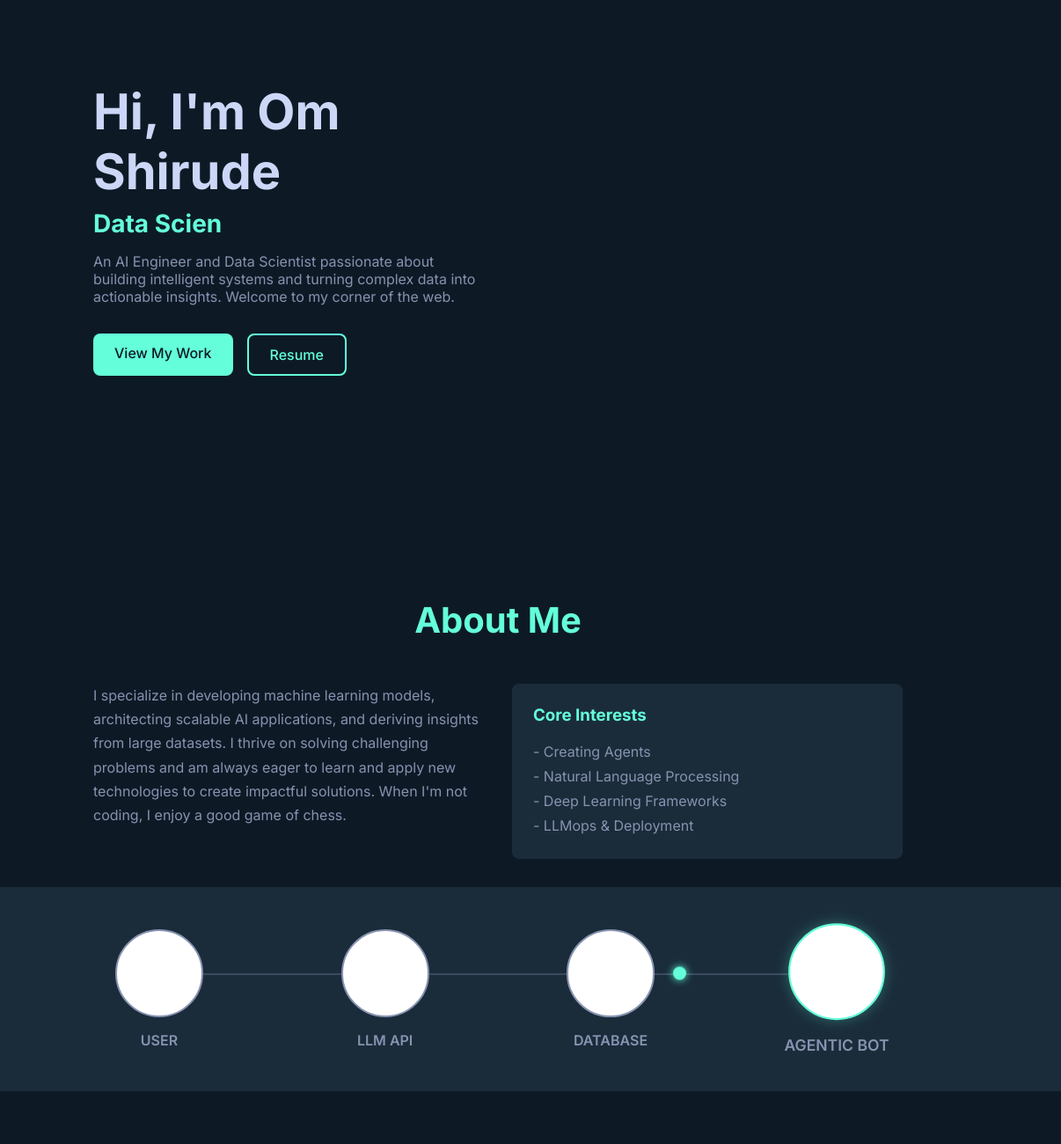
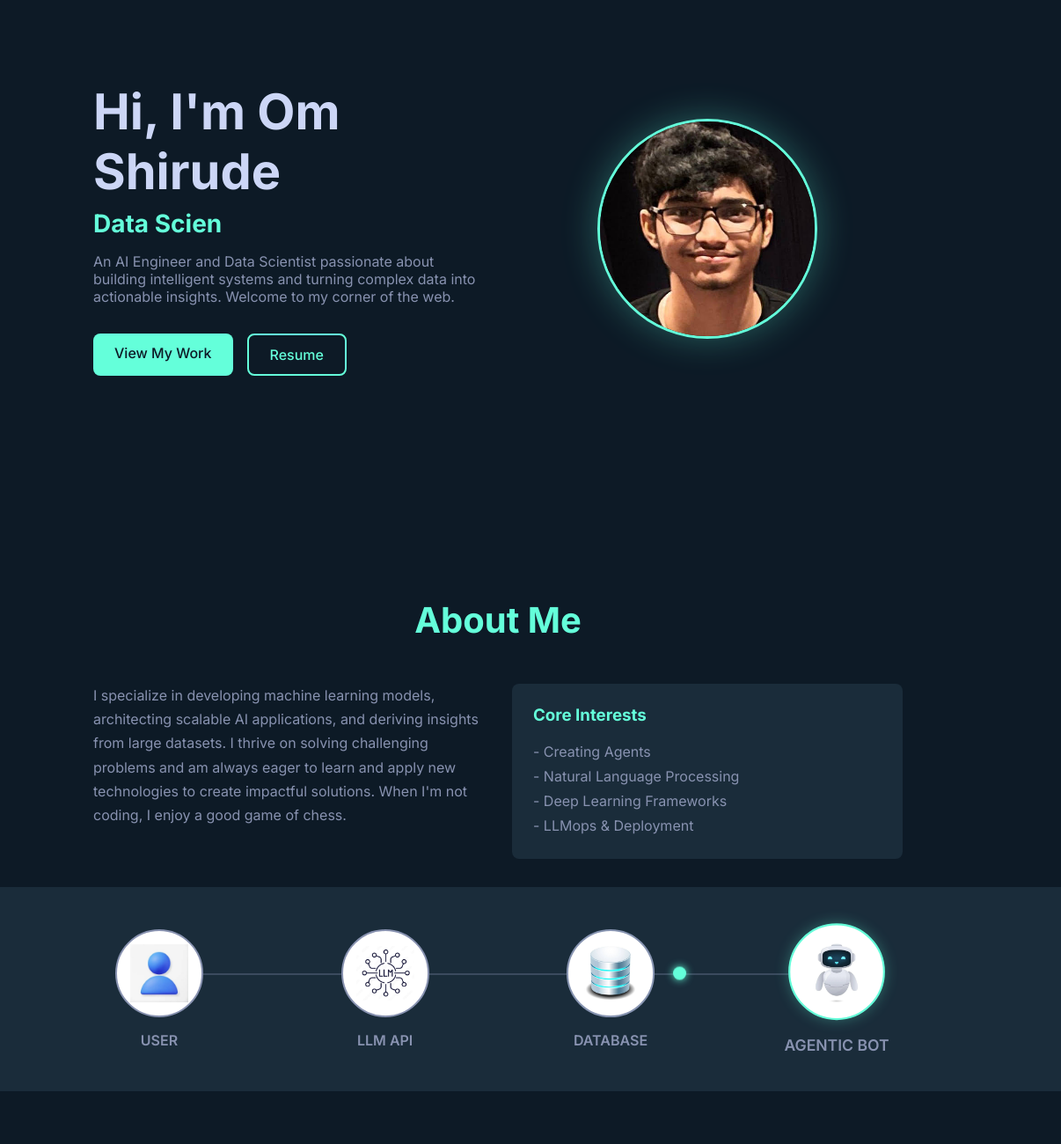
Before and after one commit to OmShirude/OmShirude.github.io, a plain HTML site: page index.html in a window 1280 px wide. Shown: the part 200-1500 px from the top of the page at 88% size, 74-1280 px from the left. Drawn offline with Linux system fonts and the light colour scheme.

Commit message:
Updating the html file for the changing location of media

```diff
--- a/index.html
+++ b/index.html
@@ -58,11 +58,11 @@
                     </p>
                     <div class="hero__buttons">
                         <a href="#projects" class="btn btn--primary">View My Work</a>
-                        <a href="Resume_Om.pdf" class="btn btn--outline" target="_blank">Resume</a>
+                        <a href="assets/Resume_Om.pdf" class="btn btn--outline" target="_blank">Resume</a>
                     </div>
                 </div>
                 <div class="hero__image">
-                    <img src="profile.jpg" alt="Om Shirude" class="hero__avatar" onerror="this.style.display='none'">
+                    <img src="assets/profile.jpg" alt="Om Shirude" class="hero__avatar" onerror="this.style.display='none'">
                 </div>
             </div>
         </section>
@@ -97,25 +97,25 @@
             <div class="workflow-container container">
                 <div class="workflow-node" id="node-user">
                     <div class="node-icon">
-                        <img src="user.jpg" alt="User Icon" onerror="this.style.display='none'">
+                        <img src="assets/user.jpg" alt="User Icon" onerror="this.style.display='none'">
                     </div>
                     <div class="node-label">USER</div>
                 </div>
                 <div class="workflow-node" id="node-llm">
                     <div class="node-icon">
-                        <img src="llm_api.jpg" alt="LLM API Icon" onerror="this.style.display='none'">
+                        <img src="assets/llm_api.jpg" alt="LLM API Icon" onerror="this.style.display='none'">
                     </div>
                     <div class="node-label">LLM API</div>
                 </div>
                 <div class="workflow-node" id="node-db">
                     <div class="node-icon">
-                         <img src="db.jpg" alt="Database Icon" onerror="this.style.display='none'">
+                         <img src="assets/db.jpg" alt="Database Icon" onerror="this.style.display='none'">
                     </div>
                     <div class="node-label">DATABASE</div>
                 </div>
                 <div class="workflow-node" id="node-bot">
                      <div class="node-icon">
-                        <img src="agent.jpg" alt="Agentic Bot Icon" onerror="this.style.display='none'">
+                        <img src="assets/agent.jpg" alt="Agentic Bot Icon" onerror="this.style.display='none'">
                     </div>
                     <div class="node-label">AGENTIC BOT</div>
                 </div>
```
